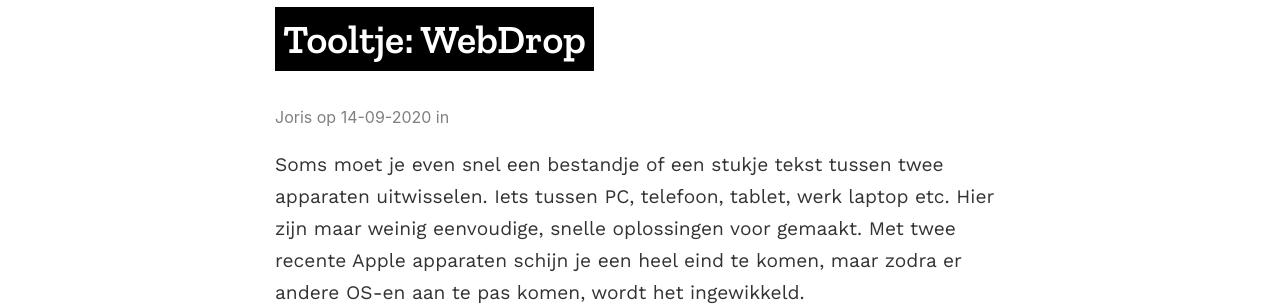
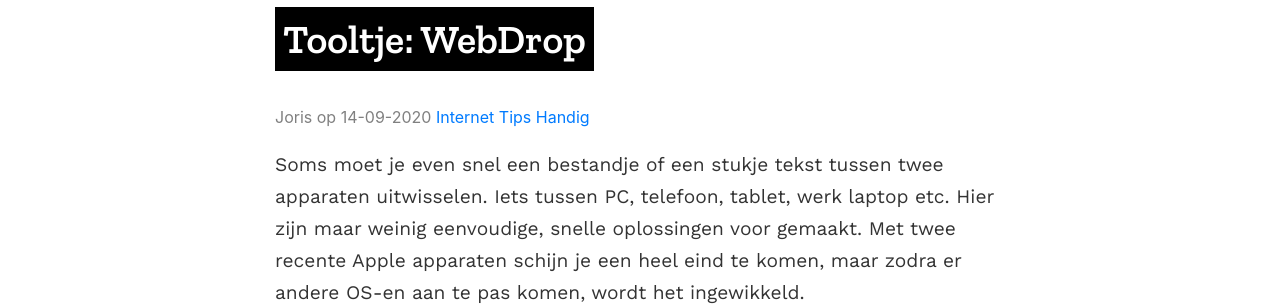
Before and after one commit to geensnor/geensnor.nl, a Jekyll site: the page built from _posts/2020-09-14-tooltje-webdrop.md, in a window 1280 px wide. Shown: the part 363-669 px from the top of the page. Built offline with Jekyll 4.4.1, drawn with Linux system fonts in a browser that asks for light colours.

Commit message:
Update post.html

```diff
--- a/_layouts/post.html
+++ b/_layouts/post.html
@@ -8,7 +8,14 @@
   </div>
   <div class="col-12 post-meta">
     <span class="p-author h-card" itemprop="author" itemscope itemtype="https://schema.org/Person">{{ page.author
-      }}</span> op {{ page.date | date: "%d-%m-%Y"}} in {{ page.category}}
+      }}</span> op {{ page.date | date: "%d-%m-%Y"}}
+
+      {% for category in page.categories %}
+  <a href="/blog/{{ category | slugize }}/">
+    {{ category }}
+  </a>
+{% endfor %}
+
   </div>
 </div>
 <div class="row justify-content-md-center">
```
